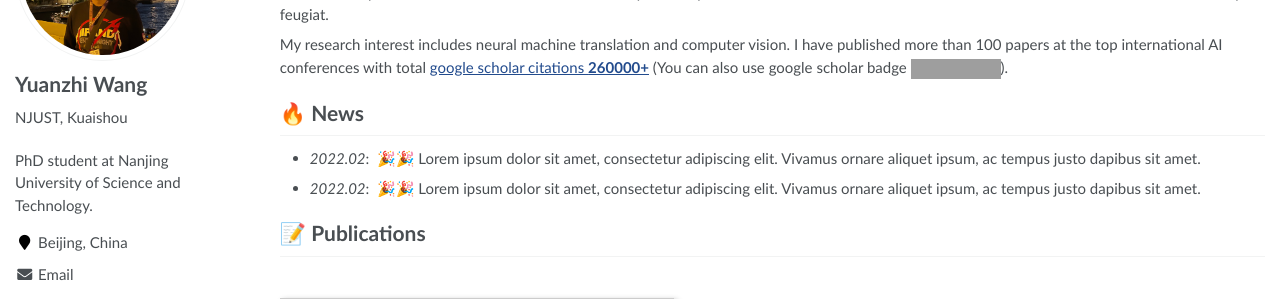
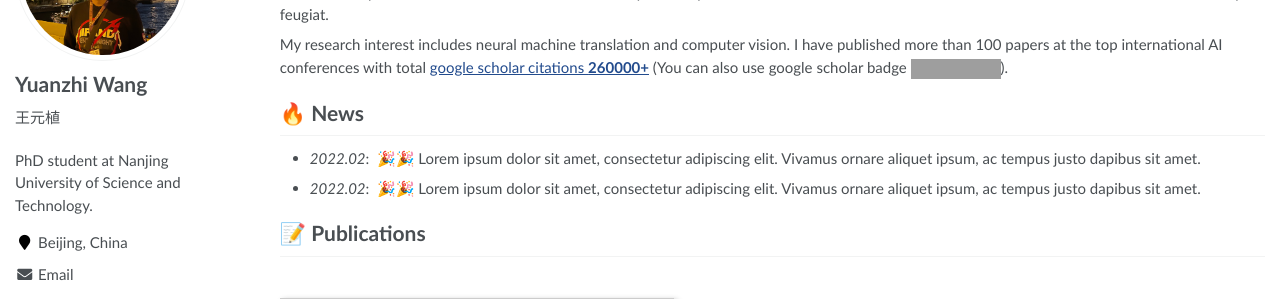
Before and after one commit to mdswyz/mdswyz.github.io, a Jekyll site: the page built from _pages/about.md, in a window 1280 px wide. Shown: the part 208-507 px from the top of the page. Built offline with Jekyll 4.4.1, drawn with Linux system fonts in a browser that asks for light colours; some web fonts are replaced; grey boxes are pictures that could not be loaded.

Commit message:
Update _config.yml

```diff
--- a/_config.yml
+++ b/_config.yml
@@ -23,7 +23,7 @@ baidu_site_verification  :  # get baidu_site_verification from https://ziyuan.ba
 author:
   name             : "Yuanzhi Wang"
   avatar           : "wyz.jpg"
-  bio              : "NJUST, Kuaishou"
+  bio              : "王元植"
   location         : "Beijing, China"
   employer         :
   pubmed           :
```
